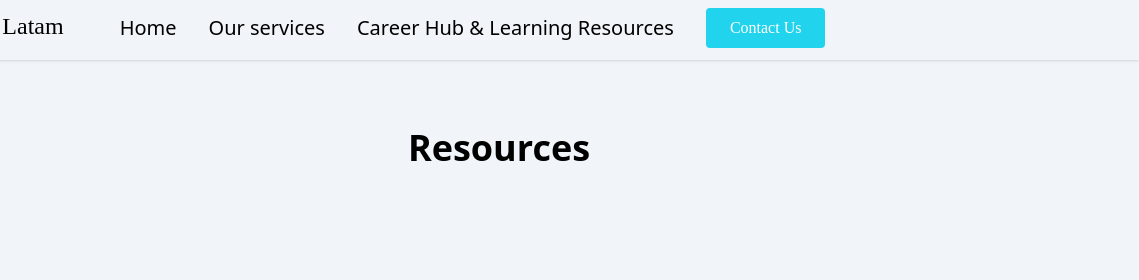
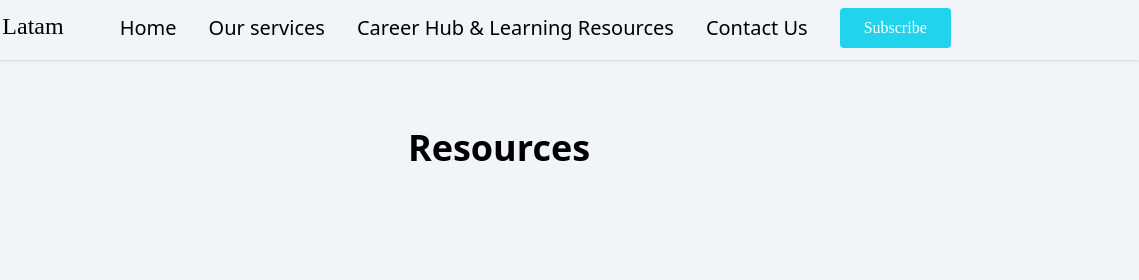
Before and after one commit to fleacr/findjoblatamnewdesign, a website: page latam-career-hub.html in a window 1280 px wide. Shown: the top 280 px of the page, 141-1280 px from the left. Drawn offline with nearby package versions, Linux system fonts and the light colour scheme; a script that the page names is missing.

Commit message:
suscribe button

```diff
--- a/latam-career-hub.html
+++ b/latam-career-hub.html
@@ -34,11 +34,14 @@
         </li>
         <li class="mx-4 my-6 md:my-0">
           <a href="latam-career-hub.html" class="text-xl hover:text-cyan-500 duration-500">Career Hub & Learning Resources</a>
-      </li>
-
-      <a href="index.html#contact-us"><button
-          class="bg-cyan-400 text-white font-[Poppins] duration-500 px-6 py-2 mx-4 hover:bg-cyan-500 rounded">
-          Contact Us
+        </li>
+
+        <li class="mx-4 my-6 md:my-0">
+          <a href="#contact-us" class="text-xl hover:text-cyan-500 duration-500">Contact Us</a>
+        </li>
+
+        <a href="#"><button class="bg-cyan-400 text-white font-[Poppins] duration-500 px-6 py-2 mx-4 hover:bg-cyan-500 rounded">
+          Subscribe
         </button></a>
         <h2 class=""></h2>
       </ul>
```
Also changed, not shown: index.html (+7 -3 lines).
